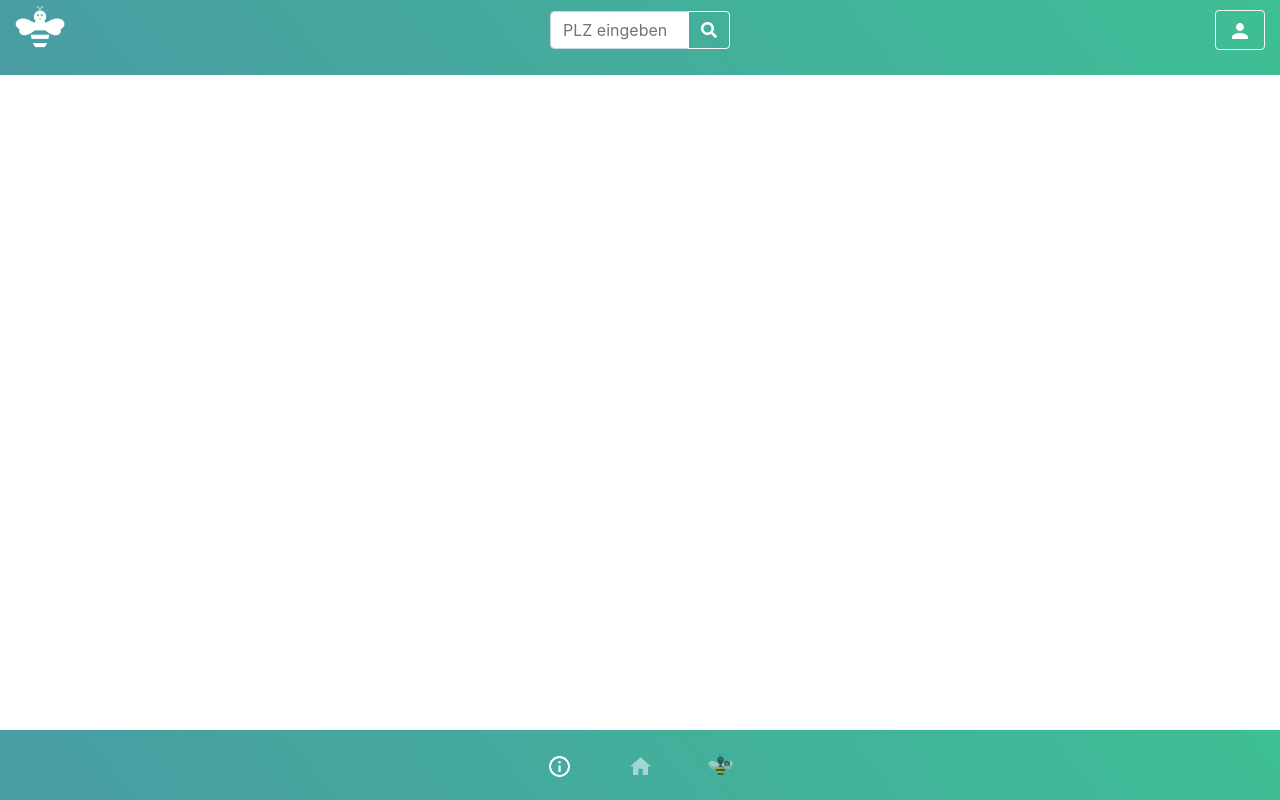
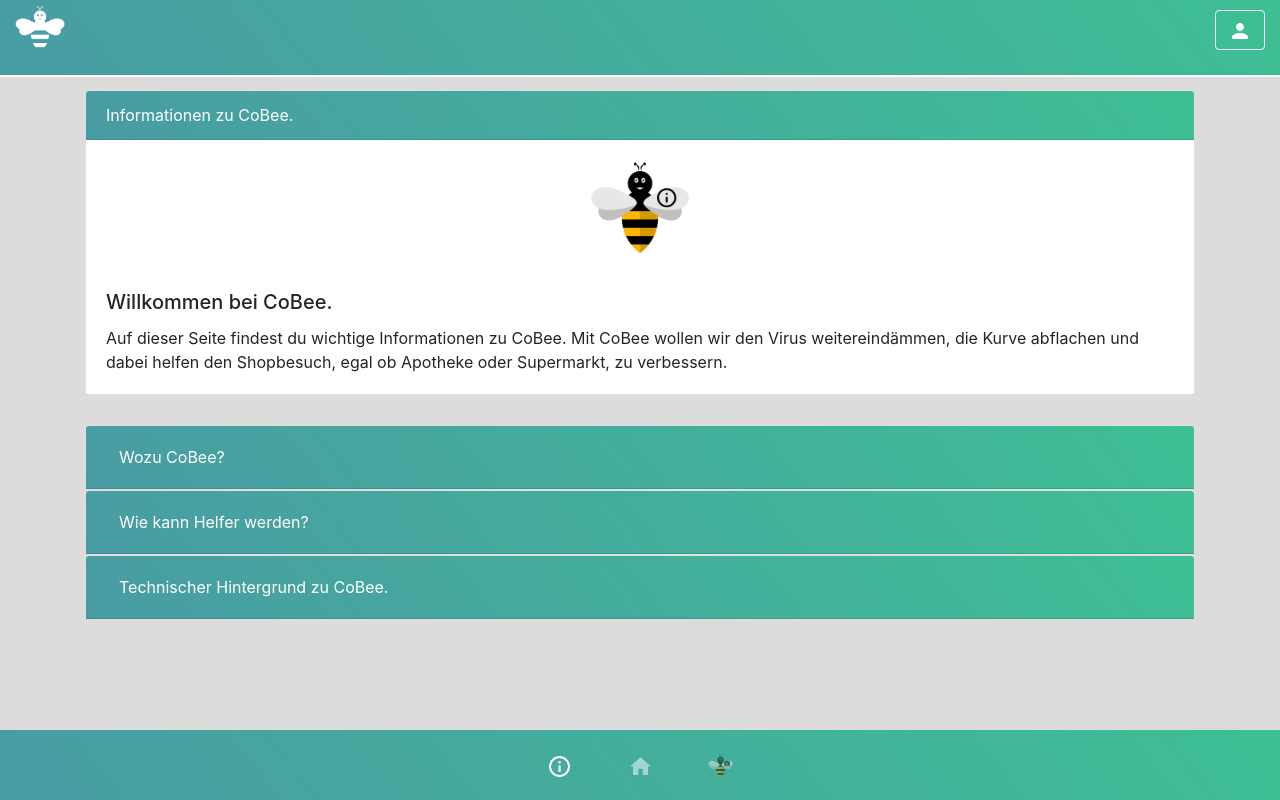
Before and after one commit to frickD/cobee, a plain HTML site: page WebApp/index.html in a window 1280 px wide. Both pictures are taken after a click on the picture 559 px from the left and 766 px from the top of the page. Drawn offline with nearby package versions, Linux system fonts and the light colour scheme; files whose address does not match are found by name.

Commit message:
before firebase save

```diff
--- a/WebApp/css/style.css
+++ b/WebApp/css/style.css
@@ -1,3 +1,7 @@
+body{
+  background-color: #dcdcdc;
+}
+
 .cobee-header{
   padding-top: constant(safe-area-inset-top); /* iOS 11.0 */
   padding-top: env(safe-area-inset-top); /* iOS 11.2 */
--- /dev/null
+++ b/WebApp/database.rules.json
@@ -0,0 +1,6 @@
+{
+  "rules": {
+    ".read": true,
+    ".write": true
+  }
+}
--- a/WebApp/index.html
+++ b/WebApp/index.html
@@ -27,8 +27,8 @@
         <a class="navbar-brand" style="margin-right: 0;" href="index.html">
         <img style="max-width:50px" src="img/white_logo.png">
       </a>
-      <div class="input-group" style="max-width:180px">
-        <input type="text" class="form-control" placeholder="PLZ eingeben" aria-label="PLZ eingeben" aria-describedby="basic-addon2">
+      <div id="zip-input" class="input-group" style="max-width:180px">
+        <input type="number" min="1" inputmode="numeric" pattern="[0-9]*" max="5" class="form-control" placeholder="PLZ eingeben" aria-label="PLZ eingeben" aria-describedby="basic-addon2">
         <div class="input-group-append">
           <button class="btn btn-outline-secondary" type="button"><i class="fas fa-search"></i></button>
         </div>
@@ -89,7 +89,7 @@
   </div>
 
   <div id="camera-content" style="display:none">
-    <div class="container" style="">
+    <div class="container" style="margin-top: 90px;">
       <div class="card">
         <div class="card-header color-background">
           AI Medikamenten-Scan
@@ -106,8 +106,73 @@
     </div>
   </div>
 
+  <div id="info-content" style="display:none">
+    <div class="container" style="margin-top: 90px;">
+      <div class="card">
+        <div class="card-header color-background">
+          Informationen zu CoBee.
+        </div>
+        <div class="card-body">
+          <div class="text-center">
+            <img  style="width:100px"src="img/cobee/info.png"></img>
+          </div>
+          <h5 style="margin-top:30px"class="card-title">Willkommen bei CoBee.</h5>
+          <p class="card-text">Auf dieser Seite findest du wichtige Informationen zu CoBee. Mit CoBee wollen wir den Virus weitereindämmen, die Kurve abflachen und dabei helfen den Shopbesuch, egal ob Apotheke oder Supermarkt, zu verbessern.</p>
+        </div>
+      </div>
 
-  <div class="jumbotron text-center" style="margin-top: 50px;margin-bottom:0;background:white!important"></div>
+      <div id="accordion" style="margin-top:30px">
+
+        <div class="card">
+          <div class="card-header color-background" id="headingTwo">
+            <h5 class="mb-0">
+              <button  style="color:white" class="btn btn-link collapsed" data-toggle="collapse" data-target="#collapseOne" aria-expanded="false" aria-controls="collapseOne">
+                Wozu CoBee?
+              </button>
+            </h5>
+          </div>
+          <div id="collapseOne" class="collapse" aria-labelledby="headingTwo" data-parent="#accordion">
+            <div class="card-body">
+              Anim pariatur cliche reprehenderit, enim eiusmod high life accusamus terry richardson ad squid. 3 wolf moon officia aute, non cupidatat skateboard dolor brunch. Food truck quinoa nesciunt laborum eiusmod. Brunch 3 wolf moon tempor, sunt aliqua put a bird on it squid single-origin coffee nulla assumenda shoreditch et. Nihil anim keffiyeh helvetica, craft beer labore wes anderson cred nesciunt sapiente ea proident. Ad vegan excepteur butcher vice lomo. Leggings occaecat craft beer farm-to-table, raw denim aesthetic synth nesciunt you probably haven't heard of them accusamus labore sustainable VHS.
+            </div>
+          </div>
+        </div>
+
+        <div class="card">
+          <div class="card-header color-background" id="headingTwo">
+            <h5 class="mb-0">
+              <button style="color:white" class="btn btn-link collapsed" data-toggle="collapse" data-target="#collapseTwo" aria-expanded="false" aria-controls="collapseTwo">
+                Wie kann Helfer werden?
+              </button>
+            </h5>
+          </div>
+          <div id="collapseTwo" class="collapse" aria-labelledby="headingTwo" data-parent="#accordion">
+            <div class="card-body">
+              Anim pariatur cliche reprehenderit, enim eiusmod high life accusamus terry richardson ad squid. 3 wolf moon officia aute, non cupidatat skateboard dolor brunch. Food truck quinoa nesciunt laborum eiusmod. Brunch 3 wolf moon tempor, sunt aliqua put a bird on it squid single-origin coffee nulla assumenda shoreditch et. Nihil anim keffiyeh helvetica, craft beer labore wes anderson cred nesciunt sapiente ea proident. Ad vegan excepteur butcher vice lomo. Leggings occaecat craft beer farm-to-table, raw denim aesthetic synth nesciunt you probably haven't heard of them accusamus labore sustainable VHS.
+            </div>
+          </div>
+        </div>
+
+        <div class="card">
+          <div class="card-header color-background" id="headingThree">
+            <h5 class="mb-0">
+              <button style="color:white" class="btn btn-link collapsed" data-toggle="collapse" data-target="#collapseThree" aria-expanded="false" aria-controls="collapseThree">
+                Technischer Hintergrund zu CoBee.
+              </button>
+            </h5>
+          </div>
+          <div id="collapseThree" class="collapse" aria-labelledby="headingThree" data-parent="#accordion">
+            <div class="card-body">
+              Anim pariatur cliche reprehenderit, enim eiusmod high life accusamus terry richardson ad squid. 3 wolf moon officia aute, non cupidatat skateboard dolor brunch. Food truck quinoa nesciunt laborum eiusmod. Brunch 3 wolf moon tempor, sunt aliqua put a bird on it squid single-origin coffee nulla assumenda shoreditch et. Nihil anim keffiyeh helvetica, craft beer labore wes anderson cred nesciunt sapiente ea proident. Ad vegan excepteur butcher vice lomo. Leggings occaecat craft beer farm-to-table, raw denim aesthetic synth nesciunt you probably haven't heard of them accusamus labore sustainable VHS.
+            </div>
+          </div>
+        </div>
+      </div>
+    </div>
+  </div>
+
+
+  <div class="jumbotron text-center" style="margin-top: 50px;margin-bottom:0;background:#dcdcdc!important"></div>
 </div>
 
 </body>
@@ -159,10 +224,14 @@ var tabs = [{
   }];
 
   function displayTab(tab) {
+    $("#zip-input").hide();
     tabs.forEach(function(element) {
       if (element.id == tab) {
         if(element.isHighlight)$("#" + element.id + "-button").fadeTo("slow", 1);
         $("#" + element.id + "-content").fadeIn();
+        if(tab == "home"){
+          $("#zip-input").fadeIn();
+        }
       } else {
         if(element.isHighlight)$("#" + element.id + "-button").fadeTo("slow", 0.5);
         $("#" + element.id + "-content").hide();
```
Also changed, not shown: Grafiken/Info.png (added), WebApp/img/cobee/info.png (added), 1 other file.
